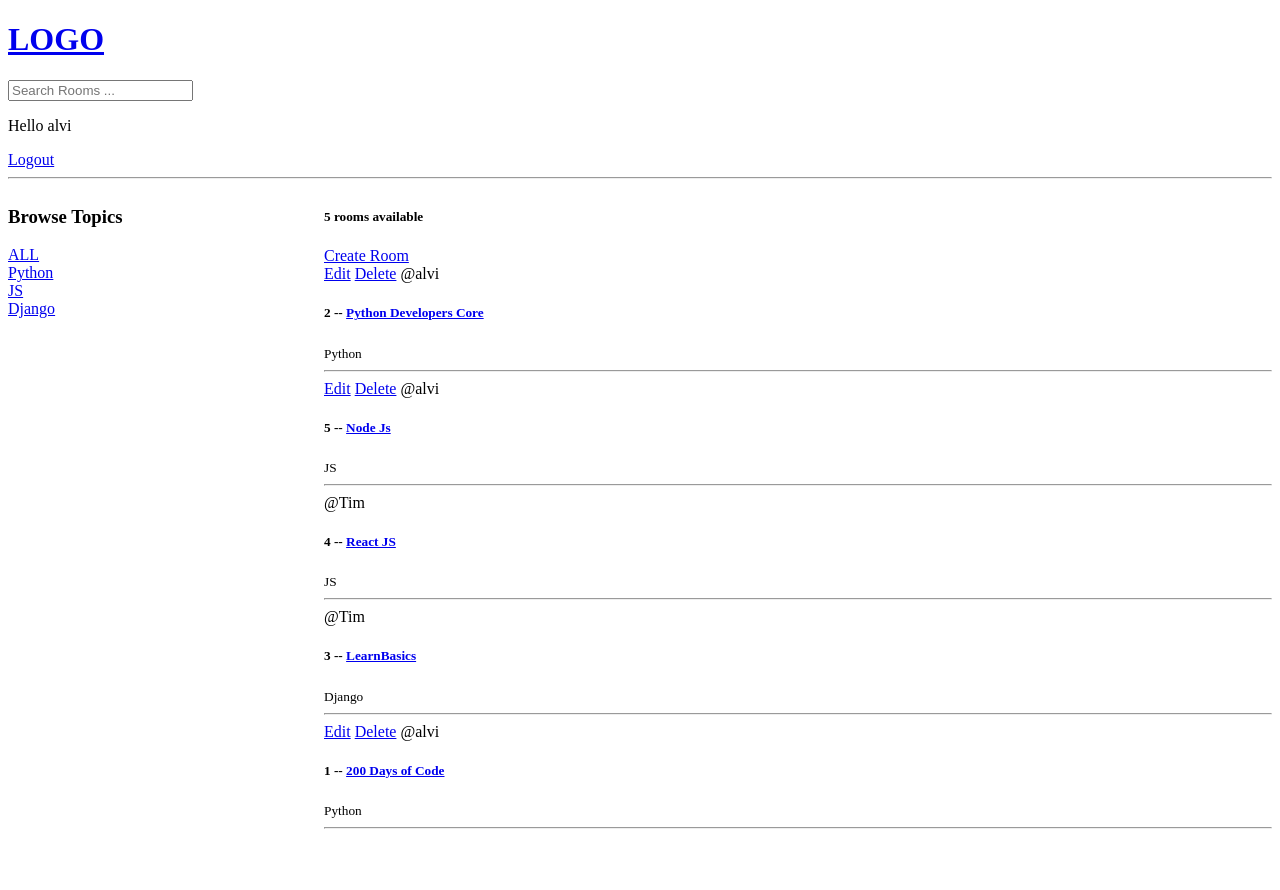
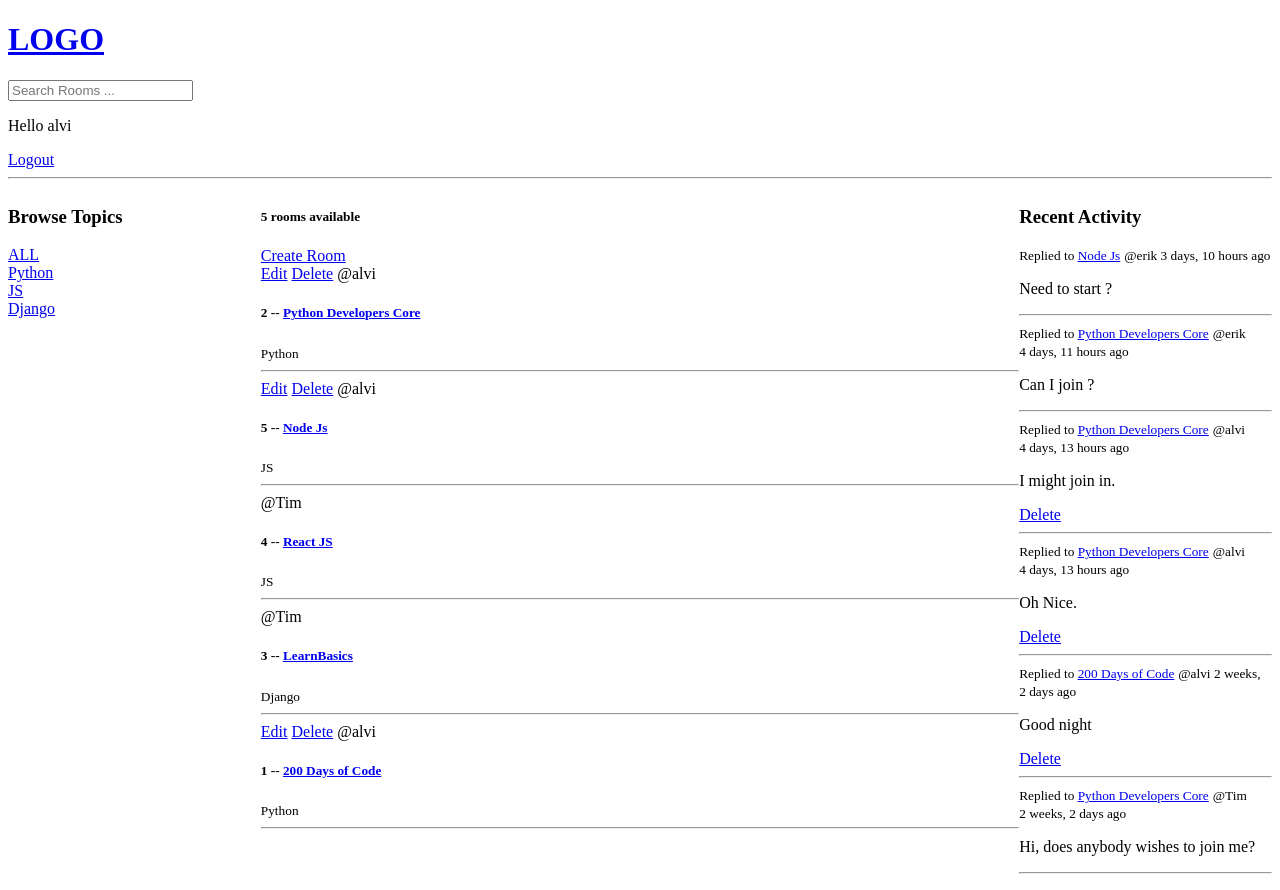
Before and after one commit to leonasting/Studybuddy, a Django app: page / in a window 1280 px wide. Before the commit the page ends 829 px from the top, so only its background shows below. Run offline with Django 4.2, Linux system fonts and the light colour scheme; a user stored in the database is signed in; data comes from the database, SQL or seed files in the repository; both versions use the stored data as it was after the commit.

Commit message:
Activity Feed Has 7 new functionality
- New Feed : To display Recent activity on Home page(style change)
- Model Update for Messages  being ordered in decrease order based on creation time.(Model Update)
- News feed has card template containing message details.
- Delete functionality in New Feed
-Topic based filtration for new feed
- Reusable components division for home page
- Linkage via includes

```diff
--- a/base/models.py
+++ b/base/models.py
@@ -30,5 +30,8 @@ class Message(models.Model):# Many to 1 with Room
     updated = models.DateTimeField(auto_now=True) # Latest Interaction captured
     created = models.DateTimeField(auto_now_add=True) # First Interaction captured
 
+    class Meta:
+        ordering = ['-updated','-created'] # Negative for inverse ordering
+
     def __str__(self): # TO represent only the first 50 characters
         return self.body[:50]
--- /dev/null
+++ b/base/templates/base/activity_component.html
@@ -0,0 +1,15 @@
+<h3>Recent Activity</h3>
+    {% for message in room_messages %}
+        <div>
+
+            <small>Replied to <a href="{% url 'room' message.room.id %}">{{message.room.name}}</a></small>
+            <small>@{{message.user}} {{message.created|timesince}} ago</small>
+            <p>{{message}}</p> <!-- Only 50 Characters based on represented-->
+            {% if request.user == message.user %}
+            <a href="{% url 'delete-message' message.id %}">Delete</a>
+            {% endif %}
+            <hr><!--Line Break for card segregation-->
+        </div>
+
+
+    {% endfor %}
--- /dev/null
+++ b/base/templates/base/feed_component.html
@@ -0,0 +1,20 @@
+<h5>{{room_count}} rooms available</h5>
+<a href="{% url 'create-room' %}">Create Room</a>
+<div>
+{% for room in rooms %}
+    <div>
+        {% if request.user == room.host %}
+        <a href="{% url 'update-room' room.id %}">Edit</a>
+        <a href="{% url 'delete-room' room.id %}">Delete</a>
+        {% endif %}
+            <span>@{{room.host.username}}</span>
+            <br>
+            <!--{{room.id}} -- <a href="/room/{{room.id}}/">{{room.name}}</a>-->
+            <h5>{{room.id}} -- <a href="{% url 'room' room.id %}">{{room.name}}</a></h5>
+
+            <small>{{room.topic.name}}</small>
+            <hr>
+
+    </div>
+{% endfor %}
+</div>
--- a/base/templates/base/home.html
+++ b/base/templates/base/home.html
@@ -6,51 +6,44 @@
 <style>
     .home-container{
         display:grid;
-        grid-template-columns: 1fr 3fr; /*1 fraction and 3 fraction*/
+        grid-template-columns: 1fr 3fr 1fr; /*1 fraction and 3 fraction*/
     }
 </style>
 
 <div class="home-container">
 <div><!--Side Bar-->
-    <h3>Browse Topics</h3>
-    <div>
-        <a href = "{% url 'home' %}">ALL</a>
-    </div>
-
-    {% for topic in topics %}
-        <div>
-            <a href = "{% url 'home' %}?q={{topic.name}}">{{topic.name}}</a>
-        </div>
-
-
-    {% endfor %}
+    {% include 'base/topics_component.html' %}
+    <!-- Moved to topics_compoenent.html-->
 
 
 </div>
 <!-- {% include "navbar.html" %} -->
 
 <div><!-- Feed Area-->
-    <h5>{{room_count}} rooms available</h5>
-    <a href="{% url 'create-room' %}">Create Room</a>
-    <div>
-    {% for room in rooms %}
+    {% include 'base/feed_component.html' %}
+    <!-- Moved to topics_compoenent.html-->
+
+
+</div>
+<div><!-- Activity Feed-->
+    {% include 'base/activity_component.html' %}
+    <!-- Moved to activity_compoenent.html
+    <h3>Recent Activity</h3>
+    {% for message in room_messages %}
         <div>
-            {% if request.user == room.host %}
-            <a href="{% url 'update-room' room.id %}">Edit</a>
-            <a href="{% url 'delete-room' room.id %}">Delete</a>
+
+            <small>Replied to <a href="{% url 'room' message.room.id %}">{{message.room.name}}</a></small>
+            <small>@{{message.user}} {{message.created|timesince}} ago</small>
+            <p>{{message}}</p> <!-- Only 50 Characters based on represented--#>
+            {% if request.user == message.user %}
+            <a href="{% url 'delete-message' message.id %}">Delete</a>
             {% endif %}
-                <span>@{{room.host.username}}</span>
-                <br>
-                <!--{{room.id}} -- <a href="/room/{{room.id}}/">{{room.name}}</a>-->
-                <h5>{{room.id}} -- <a href="{% url 'room' room.id %}">{{room.name}}</a></h5>
+            <hr><!--Line Break for card segregation--#>
+        </div>
 
-                <small>{{room.topic.name}}</small>
-                <hr>
 
-        </div>
     {% endfor %}
-    </div>
-
+    -->
 </div>
 </div>
 {% endblock %}
--- /dev/null
+++ b/base/templates/base/topics_component.html
@@ -0,0 +1,12 @@
+<h3>Browse Topics</h3>
+    <div>
+        <a href = "{% url 'home' %}">ALL</a>
+    </div>
+
+    {% for topic in topics %}
+        <div>
+            <a href = "{% url 'home' %}?q={{topic.name}}">{{topic.name}}</a>
+        </div>
+
+
+    {% endfor %}
--- a/base/views.py
+++ b/base/views.py
@@ -87,10 +87,11 @@ def home(request):
     room_count = rooms.count()# Method to retrieve value based on fiter and its faster than len
     # For Populating topics
     topics = Topic.objects.all()# To retrieve the topics
-
+    room_messages = Message.objects.filter(Q(room__topic__name__icontains=q))#all()#.order_by('-created')# To retrieve all the messages for a particular room
     context = {'rooms' : rooms,
                'topics': topics,
                'room_count':room_count,
+               'room_messages':room_messages,
                 }
     return render(request,'base/home.html',context) # Passing dictionary key value pair
 
```
Also changed, not shown: db.sqlite3.
